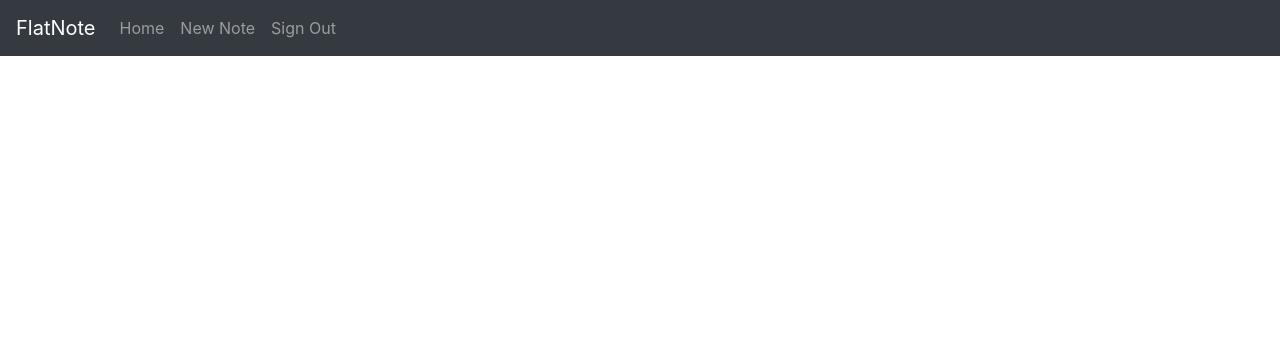
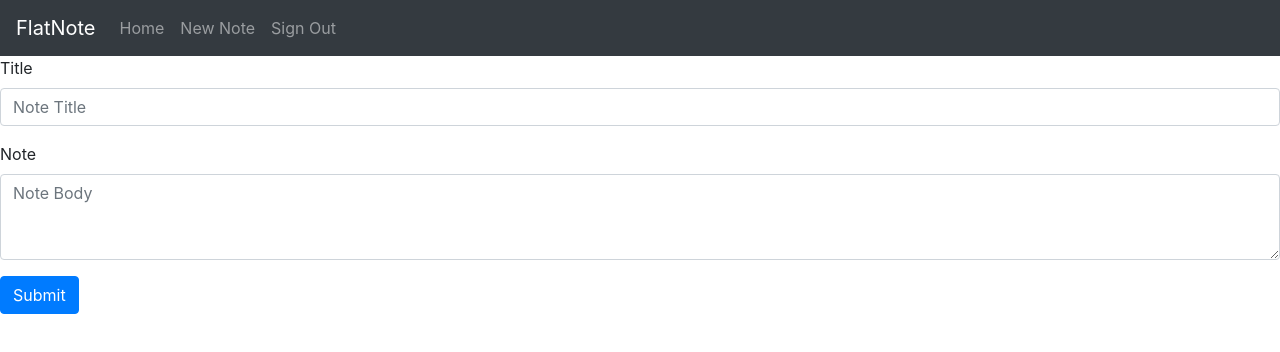
Before and after one commit to bosmanpa/flatnotefrontend, a React (Create React App) app: page /note/new in a window 1280 px wide. Shown: the top 352 px of the page. Built offline with nearby package versions, Linux system fonts and the light colour scheme.

Commit message:
new note form

```diff
--- a/package.json
+++ b/package.json
@@ -7,6 +7,7 @@
     "@testing-library/react": "^9.3.2",
     "@testing-library/user-event": "^7.1.2",
     "bootstrap": "^4.4.1",
+    "cuid": "^2.1.8",
     "react": "^16.12.0",
     "react-bootstrap": "^1.0.0-beta.16",
     "react-dom": "^16.12.0",
--- a/src/components/NavBar.js
+++ b/src/components/NavBar.js
@@ -8,8 +8,8 @@ const NavBar = () => {
         <Navbar bg="dark" variant="dark">
             <Navbar.Brand href="#home">FlatNote</Navbar.Brand>
             <Nav className="mr-auto">
-            <Nav.Link href="#home">Home</Nav.Link>
-            <Nav.Link href="">New Note</Nav.Link>
+            <Nav.Link href="/dashboard">Home</Nav.Link>
+            <Nav.Link href="/note/new">New Note</Nav.Link>
             <Nav.Link href="">Sign Out</Nav.Link>
             </Nav>
         </Navbar>
--- /dev/null
+++ b/src/components/NewNote.js
@@ -0,0 +1,42 @@
+import React, { Component } from 'react';
+import Form from 'react-bootstrap/Form'
+import Button from 'react-bootstrap/Button'
+
+class NewNote extends Component{
+    state={
+        title: '',
+        body: ''
+    }
+
+    handleSubmit = event => {
+        event.preventDefault()
+        console.log("SUBMIT")
+    }
+
+    onTitleChange = event => this.setState({title: event.target.value})
+    onBodyChange = event => this.setState({body: event.target.value})
+
+
+
+    render(){
+    return(
+            <Form onSubmit={this.handleSubmit}>
+                <Form.Group controlId="formTitle" value={this.state.title} onChange={this.onTitleChange}>
+                    <Form.Label>Title</Form.Label>
+                    <Form.Control placeholder="Note Title" />
+                </Form.Group>
+
+                <Form.Group controlId="formBody" value={this.state.body} onChange={this.onBodyChange}>
+                    <Form.Label>Note</Form.Label>
+                    <Form.Control as="textarea" rows="3" placeholder="Note Body"/>
+                </Form.Group>
+                <Button variant="primary" type="submit">
+                    Submit
+                </Button>
+            </Form>
+    )
+}
+
+}
+
+export default NewNote
--- a/src/containers/App.js
+++ b/src/containers/App.js
@@ -3,6 +3,8 @@ import { BrowserRouter as Router, Route, Switch } from 'react-router-dom';
 import NavBar from '../components/NavBar';
 import NotesContainer from './NotesContainer.js'
 import Login from '../components/Login'
+import NewNote from '../components/NewNote'
+
 
 const App = () => {
   return (
@@ -12,6 +14,7 @@ const App = () => {
           <Switch>
             <Route path='/login' component={Login} />
             <Route path='/dashboard' component={NotesContainer}/>
+            <Route path='/note/new' component={NewNote}/>
           </Switch>
       </div>
     </Router>
--- a/src/reducers/reducer.js
+++ b/src/reducers/reducer.js
@@ -1,7 +1,9 @@
+import cuid  from 'cuid'
+
 export default function reducer(state = {notes: [], current_user: 0}, action) {
     switch(action.type){
         case "ADD_NOTE":
-            return{ ...state, notes: [...state.notes, {title: action.payload.title, body: action.payload.body}] }
+            return{ ...state, notes: [...state.notes, {title: action.payload.title, body: action.payload.body, id: cuid()}] }
         default:
             return state
     }
```
Also changed, not shown: 1 other file (tests, documents, lock files or other folders).
